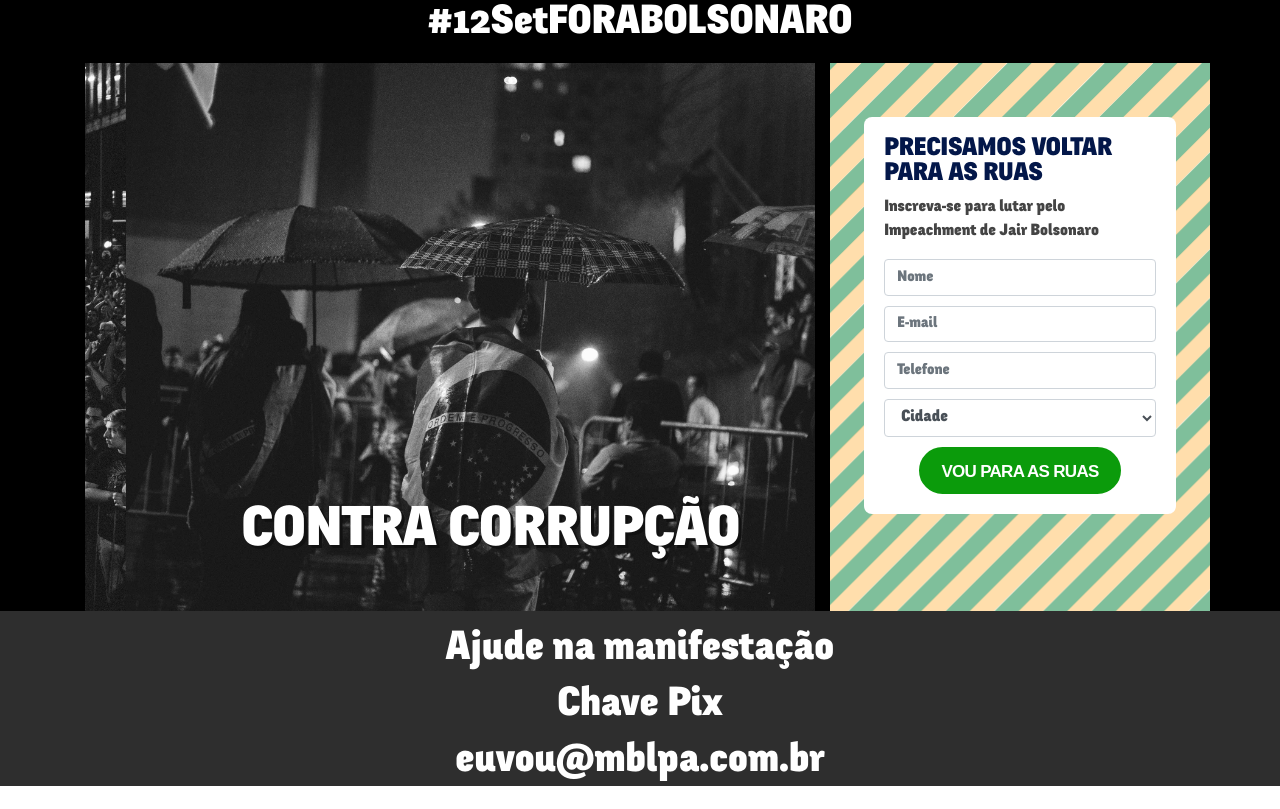
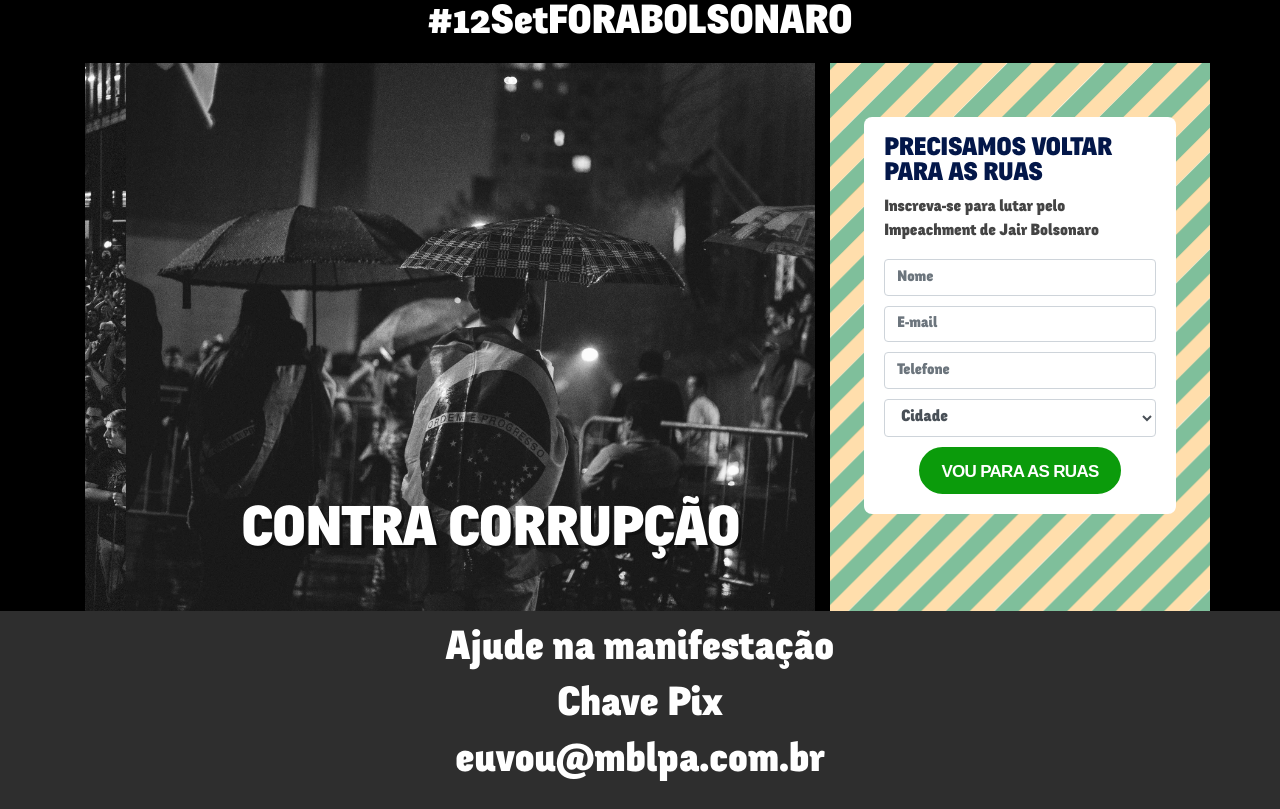
Before and after one commit to Leonardo-Soares/MBL-PA, a plain HTML site: page siteemconstrucao.html in a window 1280 px wide. Drawn offline with Linux system fonts and the light colour scheme; files whose address does not match are found by name.

Commit message:
atualização formulario e layout

```diff
--- a/assets/css/style.css
+++ b/assets/css/style.css
@@ -2012,7 +2012,7 @@ section {
 .carrousel{
   background-color: black;
   text-align: center;
-  max-height: 100vh;
+  /* max-height: 100vh; */
   padding: 90px 0;
 }
 
@@ -2102,10 +2102,13 @@ section {
 
 .rodape-doacao {
   width: 100%;
-  padding: 0px;
   margin-top: 0px;
-  max-height: 35vh;
+  margin-bottom: -16px;
   background-color: #2e2e2e;
+}
+
+.rodape-doacao h1{
+  text-align: center;
 }
 
 
--- a/siteemconstrucao.html
+++ b/siteemconstrucao.html
@@ -215,13 +215,20 @@
             </div>
       </section>
 
-      <section class="rodape-doacao" >
+      <footer class="rodape-doacao" >
             <div class="container titulo-pagina" >
-                  <h1 style="padding-top: 15px;">Ajude na manifestação</h1>
-                  <h1>Chave Pix</h1>
-                  <h1>euvou@mblpa.com.br</h1>
+                  <div class="row">
+                        <div class="col-lg-12">
+                              <h1 style="padding-top: 15px;">Ajude na manifestação</h1>
+                              <h1>Chave Pix</h1>
+                              <h1 style="padding-bottom: 15px;">euvou@mblpa.com.br</h1>
+                        </div>
+                        <!-- <div class="col-lg-3">
+                              <img src="assets/img/qrcode.jpeg" style="width: 200px;"  class="img-fluid" alt="">
+                        </div> -->
+                  </div>
             </div>
-      </section>
+      </footer>
 
 
 
```
Also changed, not shown: assets/img/qrcode.jpeg (added), 1 other file.
